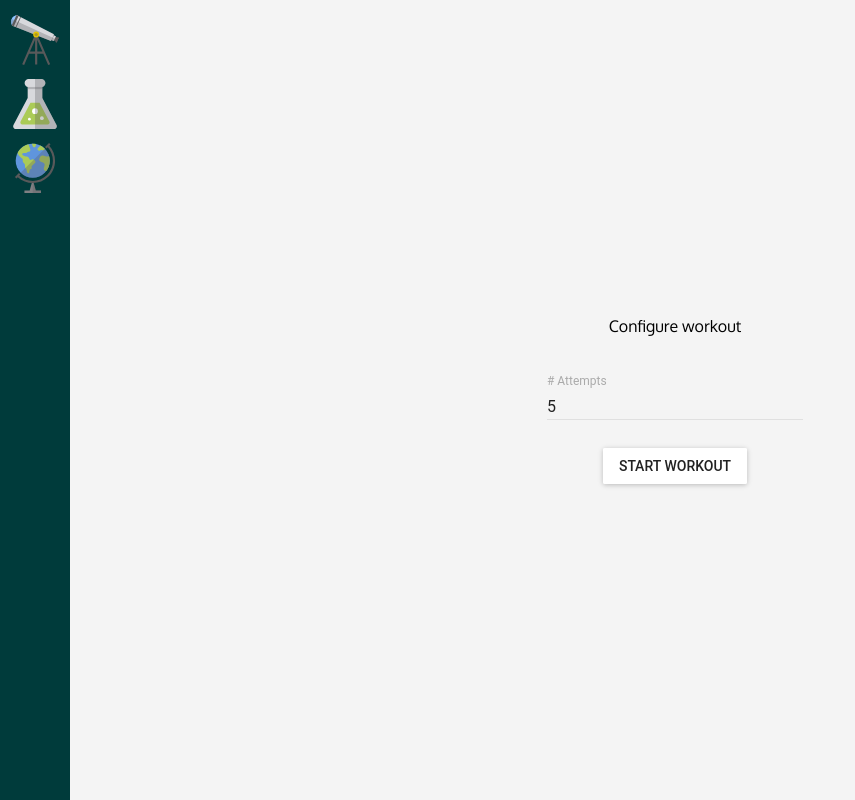
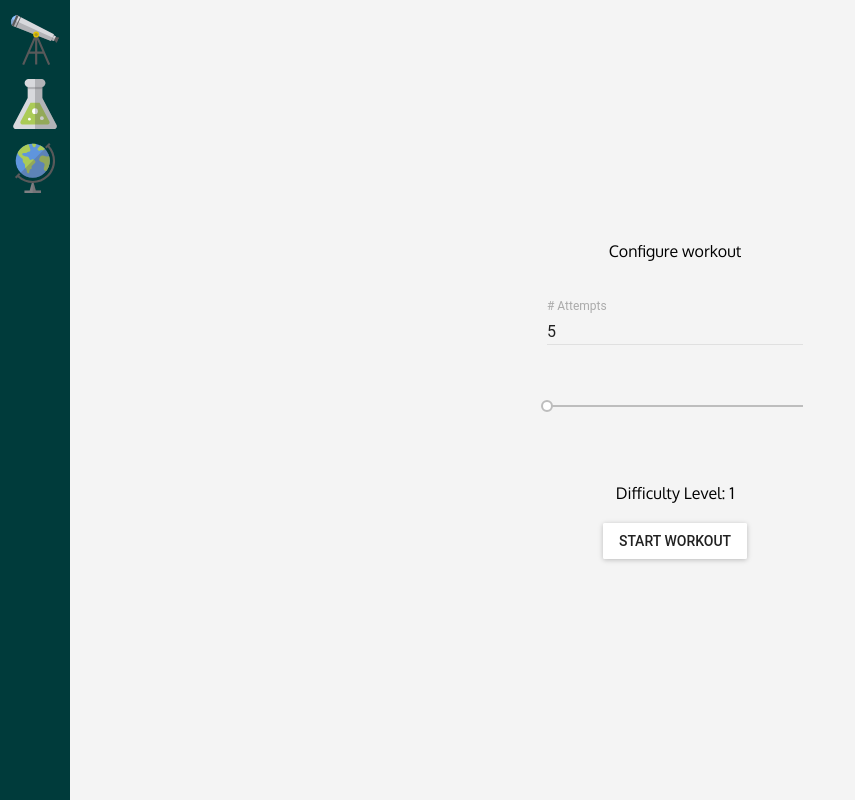
Before and after one commit to tomas-cani/synapse, a React (Create React App) app: page / in a window 1280 px wide. Shown: the whole page, without its empty margins (0-855 px from the left). Built offline with nearby package versions, Linux system fonts and the light colour scheme.

Commit message:
Add difficulty level slider

```diff
--- a/src/App.jsx
+++ b/src/App.jsx
@@ -5,6 +5,7 @@ import Sidebar from './sidebar/Sidebar';
 import Subject from './shared/Subject';
 
 import './App.css';
+import './material-ui.css';
 
 class App extends Component {
   render() {
--- a/src/chemistry/Chemistry.jsx
+++ b/src/chemistry/Chemistry.jsx
@@ -13,6 +13,7 @@ import './Chemistry.css';
 
 const defaultState = {
   attempts: 0,
+  difficulty: 1,
   maxAttempts: '5',
   correctAnswers: 0,
   correctOption: null,
@@ -32,6 +33,7 @@ class Chemistry extends Component {
     super(props);
     this.state = defaultState;
     this.handleConfig = this.handleConfig.bind(this);
+    this.handleDifficultyChange = this.handleDifficultyChange.bind(this);
     this.handleOptionSelect = this.handleOptionSelect.bind(this);
     this.handleRetry = this.handleRetry.bind(this);
     this.handleStart = this.handleStart.bind(this);
@@ -71,8 +73,10 @@ class Chemistry extends Component {
   getStartScreen() {
     return (
       <StartScreen
+        difficulty={this.state.difficulty}
         onStart={this.handleStart}
         handleConfig={this.handleConfig}
+        handleDifficultyChange={this.handleDifficultyChange}
         maxAttempts={this.state.maxAttempts}
       />
     );
@@ -106,6 +110,12 @@ class Chemistry extends Component {
   handleConfig(maxAttempts) {
     this.setState({
       maxAttempts,
+    });
+  }
+
+  handleDifficultyChange(difficulty) {
+    this.setState({
+      difficulty,
     });
   }
 
--- /dev/null
+++ b/src/material-ui.css
@@ -0,0 +1,3 @@
+.slider {
+  width: 100%
+}
--- a/src/workout/StartScreen.jsx
+++ b/src/workout/StartScreen.jsx
@@ -1,18 +1,25 @@
 import React from 'react';
 import PropTypes from 'prop-types';
 
+import RaisedButton from 'material-ui/RaisedButton';
+import Slider from 'material-ui/Slider';
 import TextField from 'material-ui/TextField';
-import RaisedButton from 'material-ui/RaisedButton';
+
 import Screen from './Screen';
 
 class StartScreen extends React.Component {
   constructor(props) {
     super(props);
     this.handleInput = this.handleInput.bind(this);
+    this.handleDifficultyChange = this.handleDifficultyChange.bind(this);
   }
 
   handleInput(e) {
     this.props.handleConfig(e.target.value);
+  }
+
+  handleDifficultyChange(e, value) {
+    this.props.handleDifficultyChange(value);
   }
 
   render() {
@@ -26,17 +33,25 @@ class StartScreen extends React.Component {
           onChange={this.handleInput}
           value={this.props.maxAttempts}
         />
-        <RaisedButton
-          label="Start workout"
-          onClick={this.props.onStart}
+        <Slider
+          className="slider"
+          min={1}
+          max={5}
+          step={1}
+          value={this.props.difficulty}
+          onChange={this.handleDifficultyChange}
         />
+        <p>Difficulty Level: {this.props.difficulty}</p>
+        <RaisedButton label="Start workout" onClick={this.props.onStart} />
       </Screen>
     );
   }
 }
 
 StartScreen.propTypes = {
+  difficulty: PropTypes.number.isRequired,
   handleConfig: PropTypes.func.isRequired,
+  handleDifficultyChange: PropTypes.func.isRequired,
   maxAttempts: PropTypes.string.isRequired,
   onStart: PropTypes.func.isRequired,
 };
```
